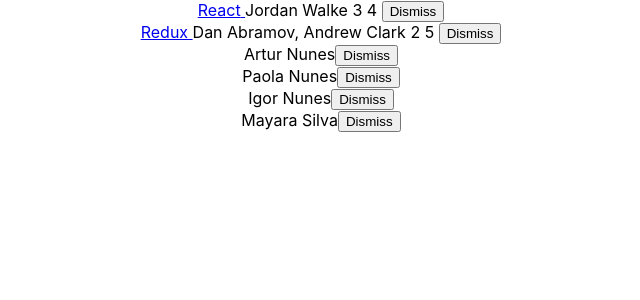
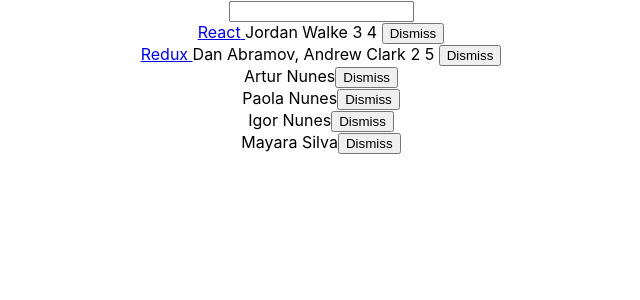
Before and after one commit to a-nunes/hackernews, a React (Create React App) app: page / in a window 1280 px wide. Shown: the top 300 px of the page, without its empty margins (319-959 px from the left). Built offline with nearby package versions, Linux system fonts and the light colour scheme.

Commit message:
Interação de Forms e Eventos

```diff
--- a/src/App.js
+++ b/src/App.js
@@ -44,14 +44,19 @@
   },
 ];
 
+const isSearched = searchTerm =>
+  item => item.title.toLowerCase().includes(searchTerm.toLowerCase());
+
 class App extends Component {
   constructor(props) {
     super(props);
     this.state = {
       list,
       users,
+      searchTerm: "",
     };
     this.onDismissList = this.onDismissList.bind(this);
+    this.onSearchChange = this.onSearchChange.bind(this);
     this.onDismissUser = this.onDismissUser.bind(this);
   }
 
@@ -67,10 +72,20 @@
     this.setState({ users: updatedUsers });
   }
 
+  onSearchChange(event) {
+    this.setState({ searchTerm: event.target.value });
+  }
+
   render() {
     return (
       <div className="App">
-        {this.state.list.map(item =>
+        <form>
+          <input
+            type="text"
+            onChange = {this.onSearchChange}
+          />
+        </form>
+        {this.state.list.filter(isSearched(this.state.searchTerm)).map(item =>
           <div key={item.objectID}>
             <span>
               <a href={item.url}>{item.title} </a>
```
